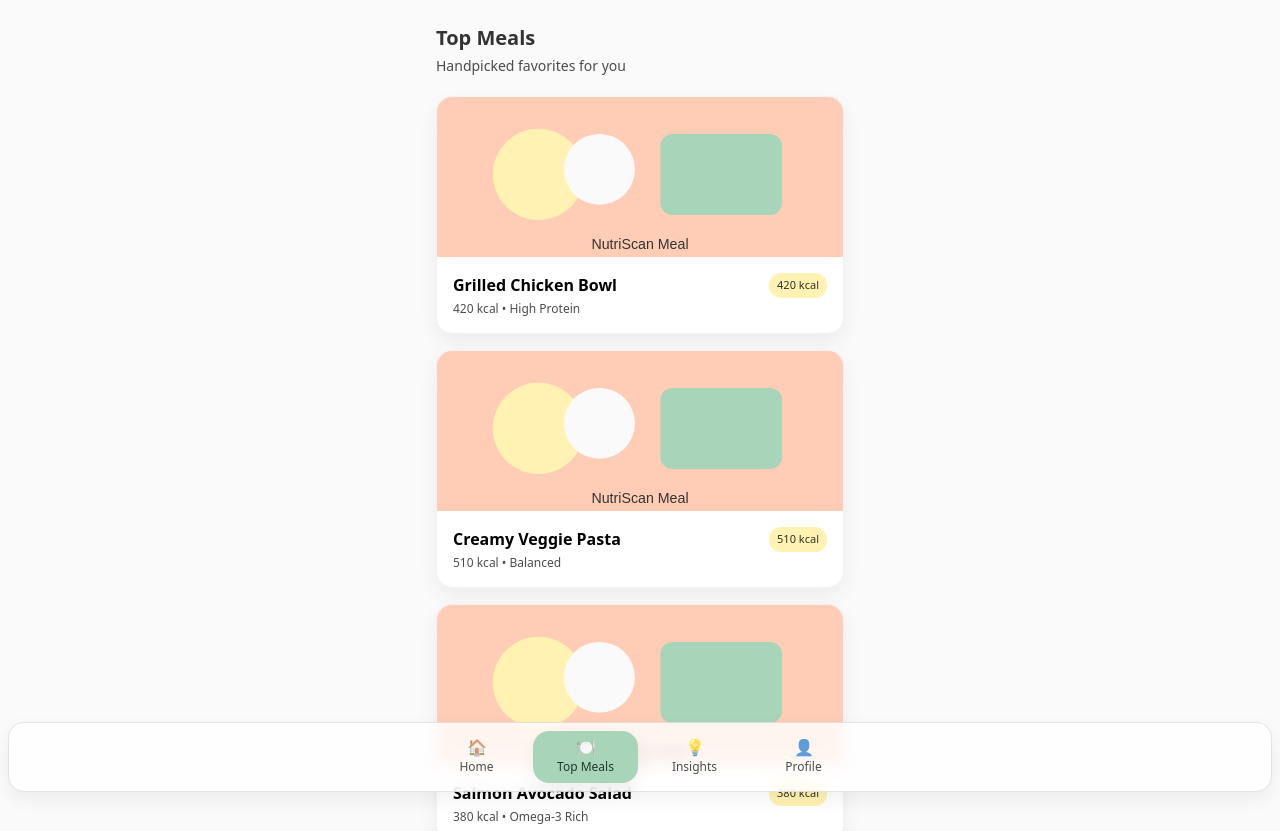
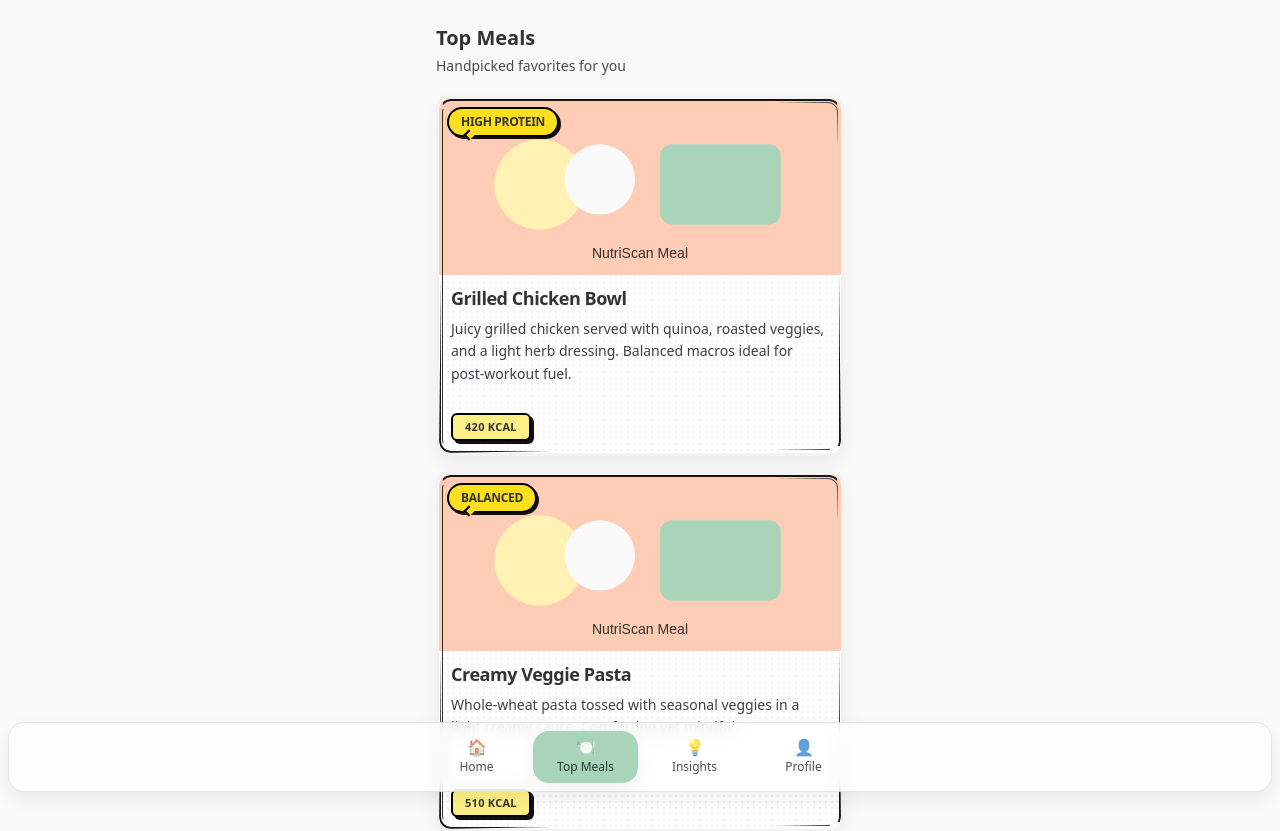
Before and after one commit to Arvx-x/nutrisnap, a Next.js app: page /meals in a window 1280 px wide. Shown: the top 831 px of the page. Built offline with nearby package versions, Linux system fonts and the light colour scheme.

Commit message:
Mealcard UI redesign, Upload section add.

```diff
--- a/src/app/meals/page.tsx
+++ b/src/app/meals/page.tsx
@@ -1,3 +1,4 @@
+import Link from "next/link";
 import MealCard from "@/components/MealCard";
 import { meals } from "@/data/meals";
 
@@ -11,7 +12,15 @@ export default function MealsPage() {
 
       <div className="mt-5 grid gap-4">
         {meals.map((meal) => (
-          <MealCard key={meal.id} meal={meal} />
+          <Link key={meal.id} href={`/meals/${meal.id}`} className="block">
+            <MealCard
+              imageUrl={meal.image}
+              title={meal.name}
+              summary={meal.description}
+              tag={meal.summary.split("•")[1]?.trim()}
+              footer={`${meal.calories} kcal`}
+            />
+          </Link>
         ))}
       </div>
     </main>
--- a/src/components/MealCard.tsx
+++ b/src/components/MealCard.tsx
@@ -1,40 +1,85 @@
-import Link from "next/link";
-import Image from "next/image";
-import { Card, CardContent } from "@/components/ui/card";
+"use client";
 
-export type Meal = {
-  id: string;
-  name: string;
-  calories: number;
+import React from "react";
+import { Card } from "@/components/ui/card";
+
+export interface MealCardProps {
+  imageUrl: string;
+  title: string;
   summary: string;
-  image: string;
+  tag?: string; // e.g., "High Protein"
+  footer?: string; // e.g., "400 kcal • 25g Protein"
+  taller?: boolean;
+}
+
+const MealCard: React.FC<MealCardProps> = ({ imageUrl, title, summary, tag, footer, taller = false }) => {
+  return (
+    <Card
+      className={`relative rounded-xl border-[3px] border-black bg-white shadow-[6px_6px_0_0_#111]
+      overflow-hidden flex flex-col ${taller ? 'h-[420px]' : 'h-[360px]'}`}
+    >
+      {/* Comic border overlay */}
+      <div aria-hidden className="pointer-events-none absolute inset-0 rounded-[12px] overflow-hidden">
+        <div
+          className="absolute inset-0 rounded-[12px] border-[2.5px] border-black/90 z-20"
+          style={{ clipPath: 'polygon(1% 0, 99% 0, 100% 98%, 0 100%)' }}
+        />
+        <div
+          className="absolute inset-[3px] rounded-[10px] border-[1.5px] border-black/80 z-20"
+          style={{ clipPath: 'polygon(0 2%, 100% 0, 98% 100%, 0 98%)' }}
+        />
+      </div>
+
+      {/* Halftone dots background */}
+      <div
+        aria-hidden
+        className="absolute inset-0 z-[1]"
+        style={{
+          backgroundImage: 'radial-gradient(rgba(0,0,0,0.06) 1px, transparent 1px)',
+          backgroundSize: '6px 6px',
+        }}
+      />
+
+      {/* Content */}
+      <div className="relative z-10 flex flex-col h-full">
+        <div className="relative">
+          <img
+            src={imageUrl}
+            alt={title}
+            className={`w-full ${taller ? 'h-56' : 'h-44'} object-cover rounded-t-[10px]`}
+            loading="lazy"
+            onError={(e) => {
+              const el = e.currentTarget as HTMLImageElement;
+              if (el.dataset.fallback !== '1') {
+                el.dataset.fallback = '1';
+                el.src = '/placeholder-meal.svg';
+              }
+            }}
+          />
+          {tag && (
+            <div className="absolute left-2 top-2 z-10">
+              <div className="relative bg-yellow-300 border-[2px] border-black rounded-full px-3 py-1 text-[11px] sm:text-[12px] font-extrabold uppercase tracking-tight shadow-[2px_2px_0_0_#111]">
+                {tag}
+                <span className="absolute -bottom-1 left-4 w-2 h-2 bg-yellow-300 border-b-[2px] border-l-[2px] border-black rotate-45" />
+              </div>
+            </div>
+          )}
+        </div>
+
+        <div className="flex-1 flex flex-col px-3 py-3 space-y-2">
+          <h3 className="text-[18px] font-extrabold leading-tight tracking-tight font-display">{title}</h3>
+          <p className="text-sm text-zinc-700 leading-relaxed">{summary}</p>
+          {footer && (
+            <div className="mt-auto">
+              <span className="inline-block bg-yellow-200 border-[2px] border-black rounded-[6px] px-3 py-1 text-[11px] font-bold uppercase tracking-wide shadow-[3px_3px_0_0_#111]">
+                {footer}
+              </span>
+            </div>
+          )}
+        </div>
+      </div>
+    </Card>
+  );
 };
 
-export default function MealCard({ meal }: { meal: Meal }) {
-  return (
-    <Link href={`/meals/${meal.id}`} className="block active:scale-[0.99]">
-      <Card className="overflow-hidden">
-        <div className="relative h-40 w-full bg-[var(--peach)]/40">
-          <Image
-            src={meal.image}
-            alt={meal.name}
-            fill
-            className="object-cover"
-            sizes="(max-width: 768px) 100vw, 400px"
-          />
-        </div>
-        <CardContent>
-          <div className="flex items-start justify-between gap-3">
-            <div>
-              <h3 className="text-base font-semibold text-black">{meal.name}</h3>
-              <p className="mt-1 text-xs text-black/70">{meal.summary}</p>
-            </div>
-            <span className="shrink-0 rounded-xl bg-[var(--soft-yellow)] px-2 py-1 text-[11px] font-medium text-black/80">
-              {meal.calories} kcal
-            </span>
-          </div>
-        </CardContent>
-      </Card>
-    </Link>
-  );
-}
+export default MealCard;
--- /dev/null
+++ b/src/components/UploadAnalyzer.tsx
@@ -0,0 +1,116 @@
+"use client";
+
+import * as React from "react";
+import { Card, CardContent, CardHeader, CardTitle } from "@/components/ui/card";
+
+export default function UploadAnalyzer() {
+  const [previewUrl, setPreviewUrl] = React.useState<string | null>(null);
+  const [showResult, setShowResult] = React.useState(false);
+
+  function handleFile(file?: File) {
+    if (!file) return;
+    const url = URL.createObjectURL(file);
+    setPreviewUrl(url);
+    setShowResult(false);
+  }
+
+  return (
+    <section className="mt-8">
+      <div className="flex items-center gap-2">
+        <h2 className="text-lg font-extrabold tracking-tight">Snap & Scan</h2>
+        <span className="inline-block bg-[var(--sage)] text-[#1f3b2f] border border-black/10 rounded-full px-2 py-0.5 text-[11px] font-bold shadow-soft">
+          AI Preview
+        </span>
+      </div>
+
+      <Card className="mt-3 overflow-hidden">
+        <CardContent className="p-4">
+          {previewUrl ? (
+            <div className="relative">
+              <img
+                src={previewUrl}
+                alt="Selected meal"
+                className="w-full h-48 object-cover rounded-xl border border-black/10"
+              />
+              <div className="mt-3 grid grid-cols-2 gap-2">
+                <label className="inline-flex items-center justify-center rounded-2xl px-4 py-3 text-sm font-semibold bg-black/5 active:scale-[0.99]">
+                  Replace
+                  <input
+                    type="file"
+                    accept="image/*"
+                    className="hidden"
+                    onChange={(e) => handleFile(e.target.files?.[0] ?? undefined)}
+                  />
+                </label>
+                <button
+                  type="button"
+                  className="rounded-2xl px-4 py-3 text-sm font-semibold bg-[var(--sage)] text-[#1f3b2f] shadow-soft active:scale-[0.99]"
+                  onClick={() => setShowResult(true)}
+                >
+                  Analyze with AI
+                </button>
+              </div>
+            </div>
+          ) : (
+            <div>
+              <div className="relative h-40 w-full rounded-xl border-2 border-dashed border-black/15 bg-[var(--peach)]/30 grid place-items-center text-black/70">
+                <div className="text-center">
+                  <div className="text-2xl">📷</div>
+                  <div className="mt-1 text-xs">Upload a meal photo or take one</div>
+                </div>
+              </div>
+              <div className="mt-3 grid grid-cols-2 gap-2">
+                <label className="inline-flex items-center justify-center rounded-2xl px-4 py-3 text-sm font-semibold bg-white border border-black/10 shadow-soft active:scale-[0.99]">
+                  Upload Photo
+                  <input
+                    type="file"
+                    accept="image/*"
+                    className="hidden"
+                    onChange={(e) => handleFile(e.target.files?.[0] ?? undefined)}
+                  />
+                </label>
+                <label className="inline-flex items-center justify-center rounded-2xl px-4 py-3 text-sm font-semibold bg-[var(--soft-yellow)] border border-black/10 shadow-soft active:scale-[0.99]">
+                  Take Photo
+                  <input
+                    type="file"
+                    accept="image/*"
+                    capture="environment"
+                    className="hidden"
+                    onChange={(e) => handleFile(e.target.files?.[0] ?? undefined)}
+                  />
+                </label>
+              </div>
+            </div>
+          )}
+        </CardContent>
+      </Card>
+
+      {showResult && (
+        <Card className="mt-3">
+          <CardHeader>
+            <CardTitle>Estimated Nutrition</CardTitle>
+          </CardHeader>
+          <CardContent>
+            <div className="grid grid-cols-3 gap-3 text-center">
+              <div className="rounded-xl bg-[var(--soft-yellow)] p-3">
+                <div className="text-xs text-black/60">Calories</div>
+                <div className="mt-1 text-sm font-semibold">~450 kcal</div>
+              </div>
+              <div className="rounded-xl bg-[var(--sage)]/50 p-3">
+                <div className="text-xs text-black/60">Protein</div>
+                <div className="mt-1 text-sm font-semibold">~25 g</div>
+              </div>
+              <div className="rounded-xl bg-[var(--peach)]/50 p-3">
+                <div className="text-xs text-black/60">Carbs</div>
+                <div className="mt-1 text-sm font-semibold">~50 g</div>
+              </div>
+            </div>
+            <div className="mt-3 text-[11px] text-black/60">
+              This is a demo. AI analysis will be more precise with server integration.
+            </div>
+          </CardContent>
+        </Card>
+      )}
+    </section>
+  );
+}
```
Also changed, not shown: src/app/page.tsx (+23 -8 lines).
